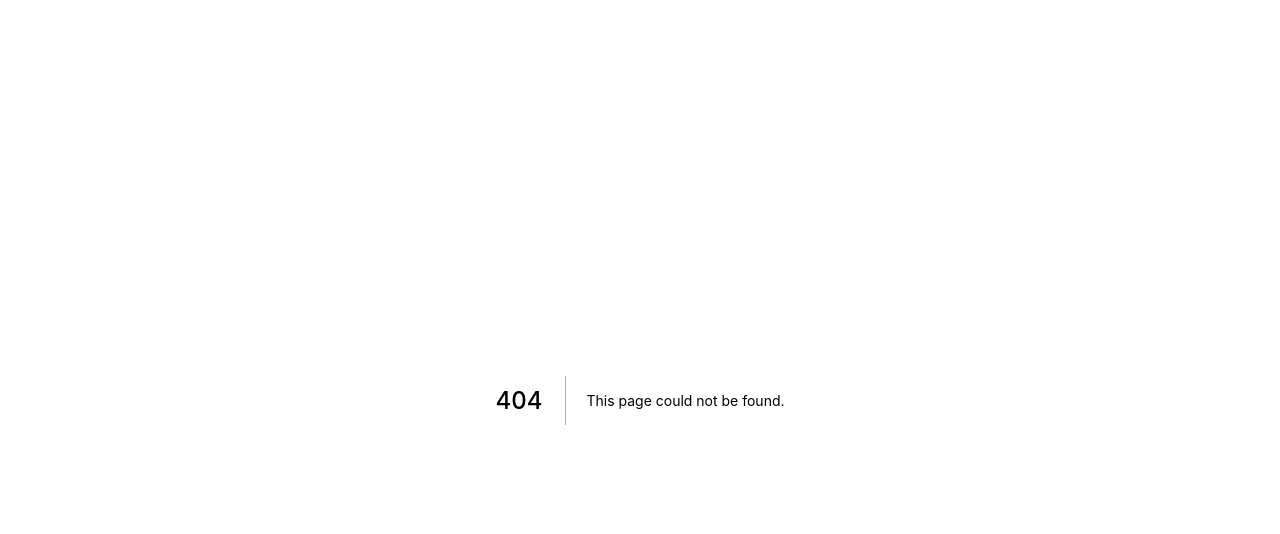
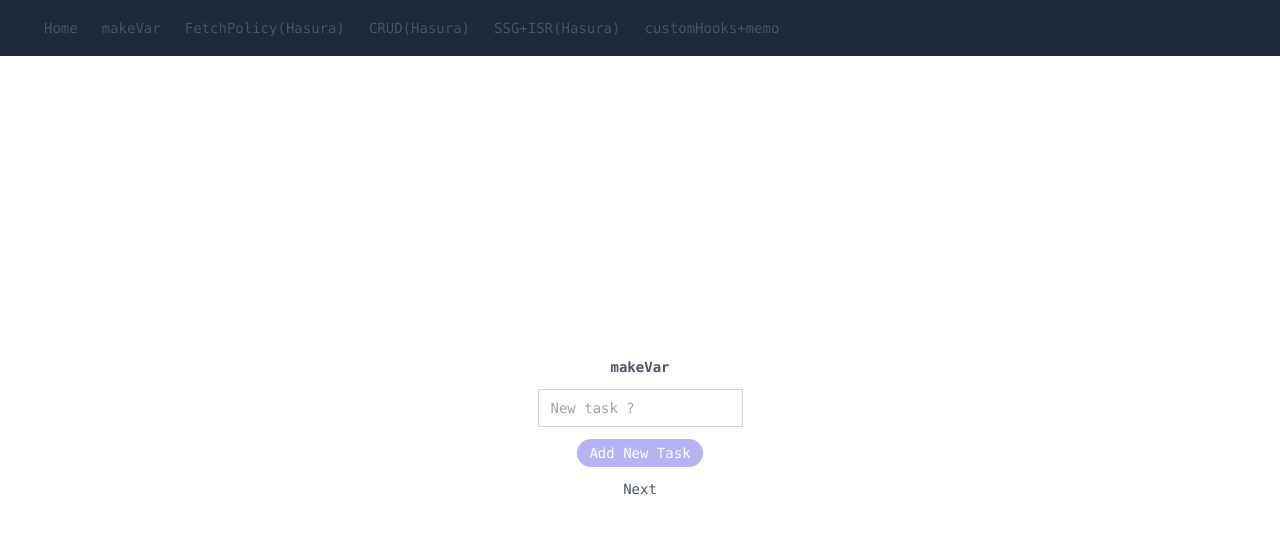
Before and after one commit to lil-shimon/lil-kt, a Next.js app: page /local-state-a in a window 1280 px wide. Before the commit this address had no page. Shown: the top 534 px of the page. Built offline with nearby package versions, Linux system fonts and the light colour scheme.

Commit message:
feat: 🎸 makeVar, useReactiveVar, Cache

```diff
--- /dev/null
+++ b/cache.ts
@@ -0,0 +1,7 @@
+import { makeVar } from '@apollo/client'
+
+interface Task {
+  title: string
+}
+
+export const todoVar = makeVar<Task[]>([])
--- /dev/null
+++ b/components/LocalStateA.tsx
@@ -0,0 +1,53 @@
+import { ChangeEvent, FormEvent, useState, VFC } from 'react'
+import { todoVar } from '../cache'
+import { useReactiveVar } from '@apollo/client'
+import Link from 'next/link'
+
+export const LocalStateA: VFC = () => {
+  const [input, setInput] = useState('')
+  const todos = useReactiveVar(todoVar)
+
+  const handleSubmit = (e: FormEvent<HTMLFormElement>) => {
+    e.preventDefault()
+    todoVar([...todoVar(), { title: input }])
+    setInput('')
+  }
+
+  return (
+    <>
+      <p className="mb-3 font-bold">makeVar</p>
+      {todos?.map((task, index) => {
+        return (
+          <p className="mb-3 y-1" key={index}>
+            {task.title}
+          </p>
+        )
+      })}
+
+      <form
+        className="flex flex-col justify-center items-center"
+        onSubmit={handleSubmit}
+      >
+        <input
+          className="mb-3 px-3 py-2 border border-gray-300"
+          placeholder="New task ?"
+          value={input}
+          onChange={(e: ChangeEvent<HTMLInputElement>) =>
+            setInput(e.target.value)
+          }
+        />
+        <button
+          className="disabled:opacity-40 mb-3 py-1 px-3 text-white bg-indigo-600 hover:bg-indigo-700 rounded-2xl focus:outline-none"
+          disabled={!input}
+          type="submit"
+        >
+          Add New Task
+        </button>
+      </form>
+
+      <Link href="/local-state-b">
+        <a>Next</a>
+      </Link>
+    </>
+  )
+}
--- /dev/null
+++ b/components/LocalStateB.tsx
@@ -0,0 +1,23 @@
+import { VFC } from 'react'
+import { todoVar } from '../cache'
+import { useReactiveVar } from '@apollo/client'
+import Link from 'next/link'
+
+export const LocalStateB: VFC = () => {
+  const todos = useReactiveVar(todoVar)
+  return (
+    <>
+      {todos?.map((task, index) => {
+        return (
+          <p className="mb-3" key={index}>
+            {task.title}
+          </p>
+        )
+      })}
+
+      <Link href="/local-state-a">
+        <a>Back</a>
+      </Link>
+    </>
+  )
+}
--- /dev/null
+++ b/pages/local-state-a.tsx
@@ -0,0 +1,14 @@
+import { VFC } from 'react'
+
+import { LocalStateA } from '../components/LocalStateA'
+import { Layout } from '../components/Layout'
+
+const LocalStatePageA: VFC = () => {
+  return (
+    <Layout title="Local State A">
+      <LocalStateA />
+    </Layout>
+  )
+}
+
+export default LocalStatePageA
--- /dev/null
+++ b/pages/local-state-b.tsx
@@ -0,0 +1,14 @@
+import { VFC } from 'react'
+
+import { LocalStateB } from '../components/LocalStateB'
+import { Layout } from '../components/Layout'
+
+const LocalStatePageB: VFC = () => {
+  return (
+    <Layout title="Local State A">
+      <LocalStateB />
+    </Layout>
+  )
+}
+
+export default LocalStatePageB
--- a/tailwind.config.js
+++ b/tailwind.config.js
@@ -5,7 +5,7 @@ module.exports = {
     extend: {},
   },
   variants: {
-    extend: {},
+    extend: { opacity: ['disabled'] },
   },
   plugins: [],
 }
```
